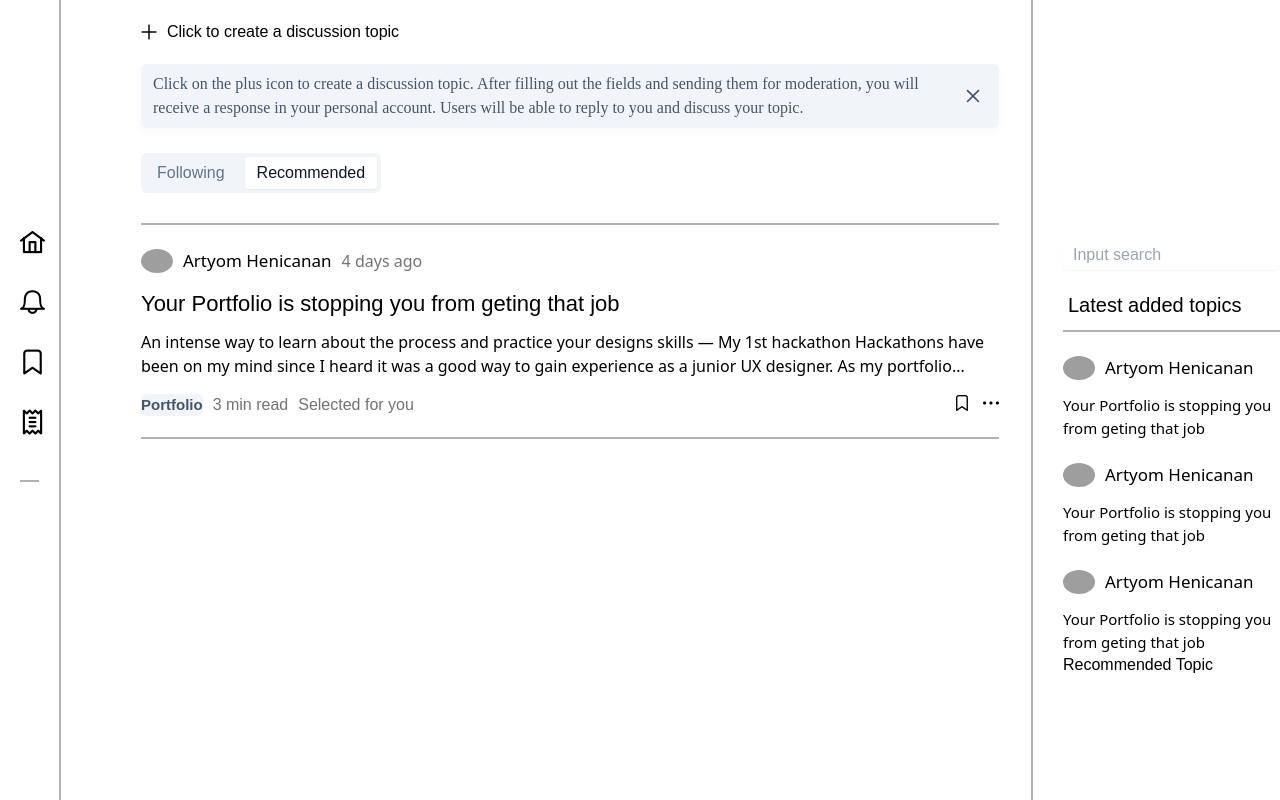
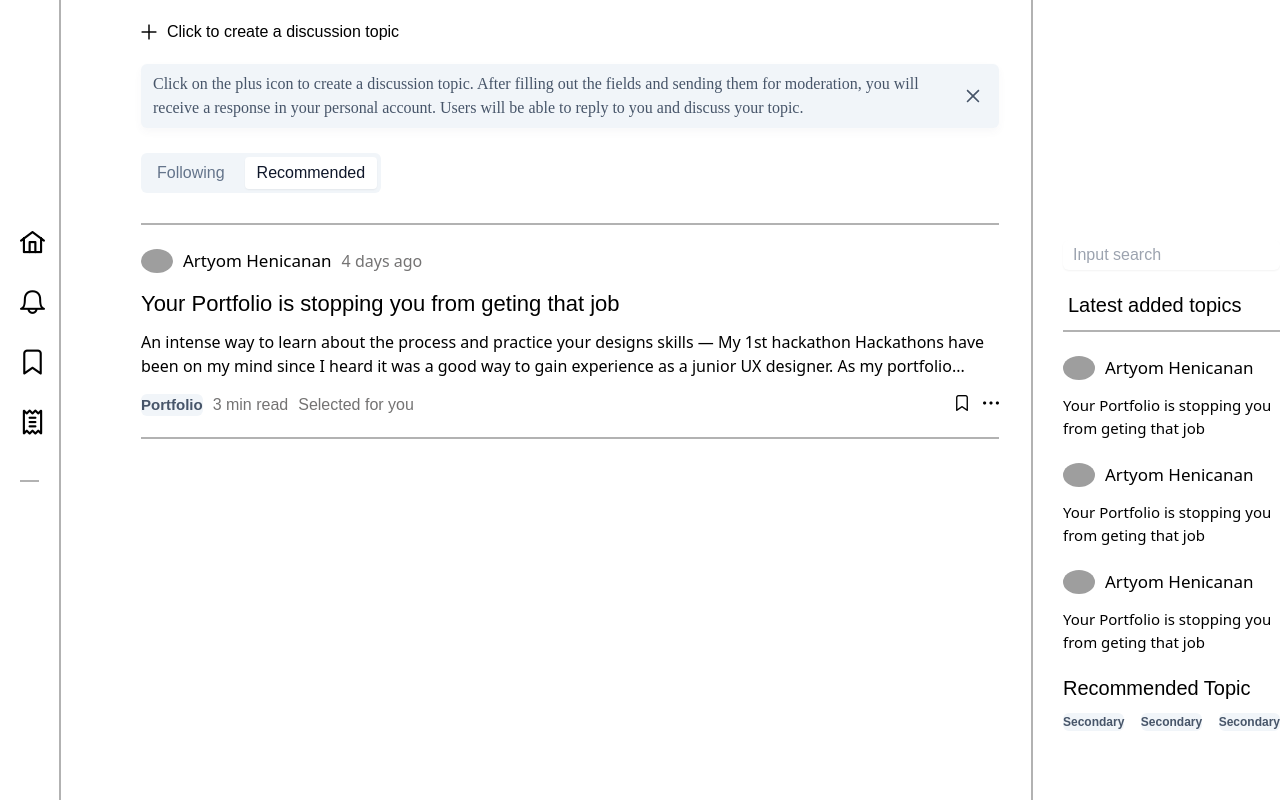
Before and after one commit to FenomenalHenican/henicanan-blog, a Vue app: page / in a window 1280 px wide. Built offline with nearby package versions, Linux system fonts and the light colour scheme; grey boxes are pictures that could not be loaded; a web font is replaced by a local one.

Commit message:
second commit

```diff
--- a/src/components/HomePage.vue
+++ b/src/components/HomePage.vue
@@ -2,6 +2,7 @@
 import "primeicons/primeicons.css";
 
 import InputText from "primevue/inputtext";
+import Tag from "primevue/tag";
 
 import ListTopic from "./ListTopics/ListTopic.vue";
 import RecentTopic from "../UIComponents/RecentTopic.vue";
@@ -43,7 +44,14 @@ const inputSearch = ref("");
           <RecentTopic class="recent" />
         </div>
       </div>
-      <span class="recommended-topic-title">Recommended Topic</span>
+      <div class="recommended-topic">
+        <span class="recommended-topic-title">Recommended Topic</span>
+        <div class="tag-group">
+          <Tag severity="secondary" value="Secondary"></Tag>
+          <Tag severity="secondary" value="Secondary"></Tag>
+          <Tag severity="secondary" value="Secondary"></Tag>
+        </div>
+      </div>
     </div>
   </div>
 </template>
@@ -115,4 +123,16 @@ const inputSearch = ref("");
   border-top: 2px solid rgb(178, 178, 178);
   margin-top: 10px;
 }
+
+.recommended-topic {
+  margin-top: 20px;
+  font-weight: 500;
+  font-size: 20px;
+}
+
+.tag-group {
+  margin-top: 10px;
+  display: flex;
+  justify-content: space-between;
+}
 </style>
```
